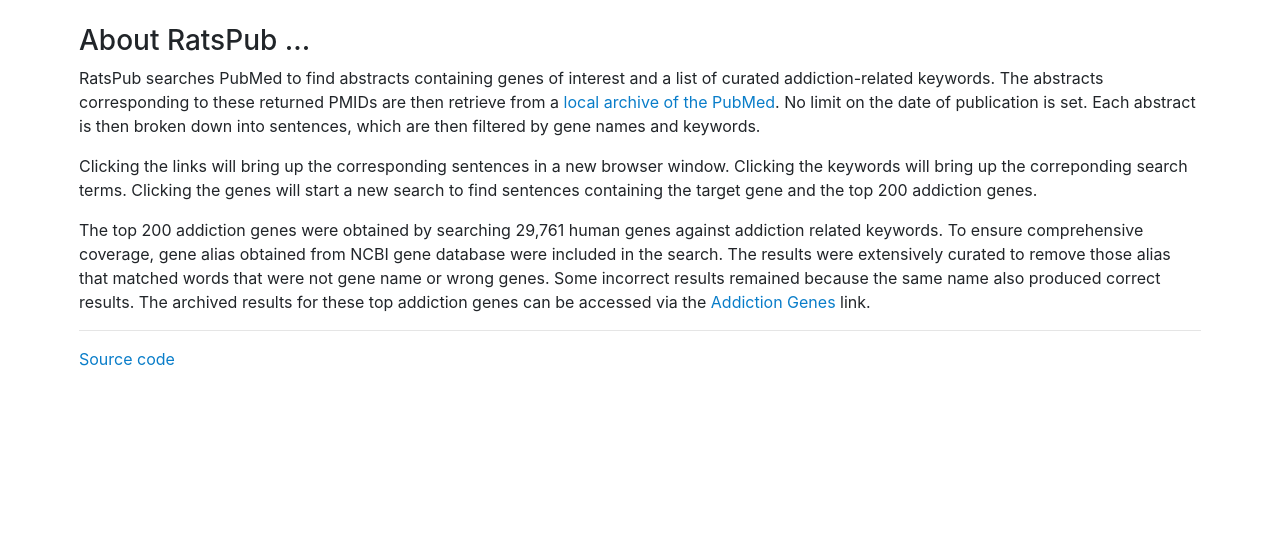
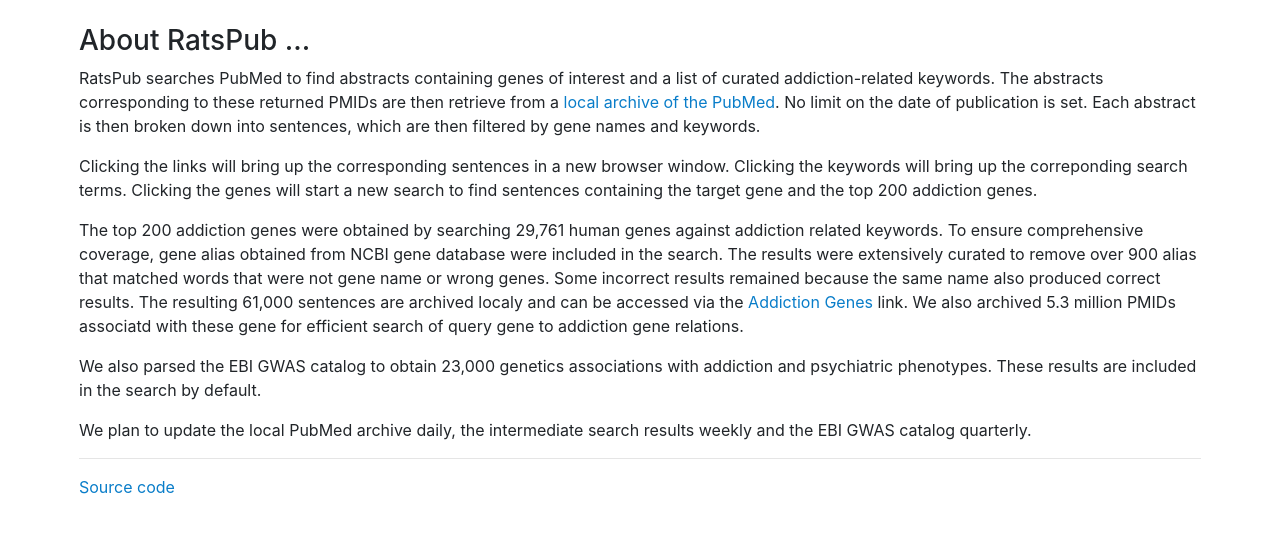
Before and after one commit to chen42/RatsPub, a Flask app: page /about in a window 1280 px wide. Shown: the part 56-589 px from the top of the page. Run offline with Flask 3, Linux system fonts and the light colour scheme; some libraries are stand-ins or nearby versions.

Commit message:
documentation

```diff
--- a/static/style.css
+++ b/static/style.css
@@ -53,5 +53,6 @@ a:active {
 }
 
 #searchform{
-	background:#F8F9F9;
+	background:#EBF5FB;
+
 }
--- a/templates/about.html
+++ b/templates/about.html
@@ -8,7 +8,12 @@
 
 <p>Clicking  the links will bring up the corresponding sentences in a new browser window. Clicking the keywords will bring up the correponding search terms. Clicking the genes will start a new search to find sentences containing the target gene and the top 200 addiction genes.
 
-<p> The top 200 addiction genes were obtained by searching 29,761 human genes against addiction related keywords. To ensure comprehensive coverage, gene alias obtained from NCBI gene database were included in the search. The results were extensively curated to remove those alias that matched words that were not gene name or wrong genes. Some incorrect results remained because the same name also produced correct results. The archived results for these top addiction genes can be accessed via the <a href="/allTopGenes">Addiction Genes</a> link.
+<p> The top 200 addiction genes were obtained by searching 29,761 human genes against addiction related keywords. To ensure comprehensive coverage, gene alias obtained from NCBI gene database were included in the search. The results were extensively curated to remove over 900 alias that matched words that were not gene name or wrong genes. Some incorrect results remained because the same name also produced correct results. The resulting 61,000 sentences are archived localy and can be accessed via the <a href="/allTopGenes">Addiction Genes</a> link.  We also archived  5.3 million PMIDs associatd with these gene for efficient search of query gene to addiction gene relations.
+
+<p> We also parsed the EBI GWAS catalog to obtain 23,000 genetics associations with addiction and psychiatric phenotypes. These results are included in the search by default.
+
+<p>
+We plan to update the local PubMed archive daily, the intermediate search results weekly and the EBI GWAS catalog quarterly.
 
 <hr>
 <a href="https://github.com/chen42/ratspub"> Source code </a>
--- a/templates/index.html
+++ b/templates/index.html
@@ -8,7 +8,7 @@
 <table>
 	<tr><td >
 <p>
-			RatsPub searches PubMed to find <i>sentences</i> that contain the query terms (i.e., gene symbols) and  <a href="https://github.com/chen42/RatsPub/blob/master/ratspub_keywords.py">drug addiction-related keywords</a>.  These gene-keyword relationships are presented as an interactive graph that can efficiently  answer the question <b>"What do we know about these genes and addiction?". </b> To better answer this question, data from <a href="https://www.ebi.ac.uk/gwas/">EBI GWAS catalog </a>are also included in the search.
+			RatsPub searches PubMed to find <i>sentences</i> that contain the query terms (i.e., gene symbols) and  <a href="https://github.com/chen42/RatsPub/blob/master/ratspub_keywords.py">drug addiction-related keywords</a>.  These gene-keyword relationships are presented as an interactive graph that can efficiently  answer the question <b>"What do we know about these genes and addiction?". </b> Data from <a href="https://www.ebi.ac.uk/gwas/">EBI GWAS catalog </a>are also included in the search to better answer this question.
 
 <p> The graph has many interactive elements. For example, clicking gene names will launch a new search for sentences containing the target gene and 200 addiction-related genes. These results help to answer the question <b>"Are there  genes that can link my gene of interest to addiction?"  </b>
 		</td>
```
